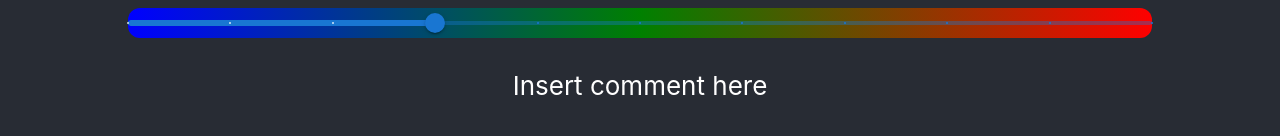
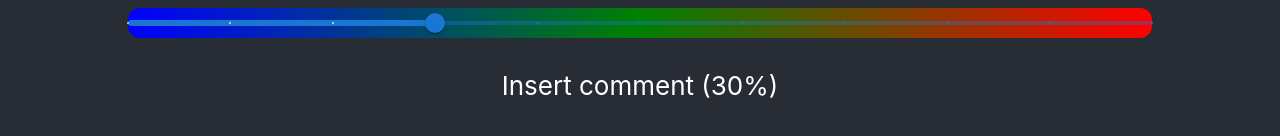
Before and after one commit to billionshealth/how-poor, a React (Create React App) app: page / in a window 1280 px wide. Shown: the part 374-510 px from the top of the page. Built offline with nearby package versions, Linux system fonts and the light colour scheme.

Commit message:
neater messaging

```diff
--- a/src/App.js
+++ b/src/App.js
@@ -10,6 +10,19 @@ function App() {
   const handleChange = (event, newValue) => {
     setValue(newValue);
   };
+
+  const message0 = "Insert comment (0%)";
+  const message10 = "Insert comment (10%)";
+  const message20 = "Insert comment (20%)";
+  const message30 = "Insert comment (30%)";
+  const message40 = "Insert comment (40%)";
+  const message50 = "Insert comment (50%)";
+  const message60 = "Insert comment (60%)";
+  const message70 = "Insert comment (70%)";
+  const message80 = "Insert comment (80%)";
+  const message90 = "Insert comment (90%)";
+  const message100 = "Insert comment (100%)";
+
 
   return (
     <div className="App">
@@ -31,72 +44,17 @@ function App() {
             />
         </div>
 
-        {/* TODO: turn into re-usable component */}
-        {value === 0 && (
-                <p>
-                Insert comment here
-              </p>
-        )}
-
-        {value === 10 && (
-                <p>
-                Insert comment here
-              </p>
-        )}
-
-        {value === 20 && (
-                <p>
-                Insert comment here
-              </p>
-        )}
-
-        {value === 30 && (
-                <p>
-                Insert comment here
-              </p>
-        )}
-
-        {value === 40  && (
-                <p>
-                Insert comment here
-              </p>
-        )}
-
-        {value === 50 && (
-                <p>
-                Insert comment here
-              </p>
-        )}
-
-        {value === 60 && (
-                <p>
-                Insert comment here
-              </p>
-        )}
-
-        {value === 70 && (
-                <p>
-                Insert comment here
-              </p>
-        )}
-
-        {value === 80 && (
-                <p>
-                Insert comment here
-              </p>
-        )}
-
-        {value === 90 && (
-                <p>
-                Insert comment here (90 percent!)
-              </p>
-        )}
-
-        {value === 100 && (
-                <p>
-                This is where the text goes based on your amount.
-              </p>
-        )}
+        {value === 0 && (<p>{message0}</p>)}
+        {value === 10 && (<p>{message10}</p>)}
+        {value === 20 && (<p>{message20}</p>)}
+        {value === 30 && (<p>{message30}</p>)}
+        {value === 40 && (<p>{message40}</p>)}
+        {value === 50 && (<p>{message50}</p>)}
+        {value === 60 && (<p>{message60}</p>)}
+        {value === 70 && (<p>{message70}</p>)}
+        {value === 80 && (<p>{message80}</p>)}
+        {value === 90 && (<p>{message90}</p>)}
+        {value === 100 && (<p>{message100}</p>)}
 
     </div>
   );
```
